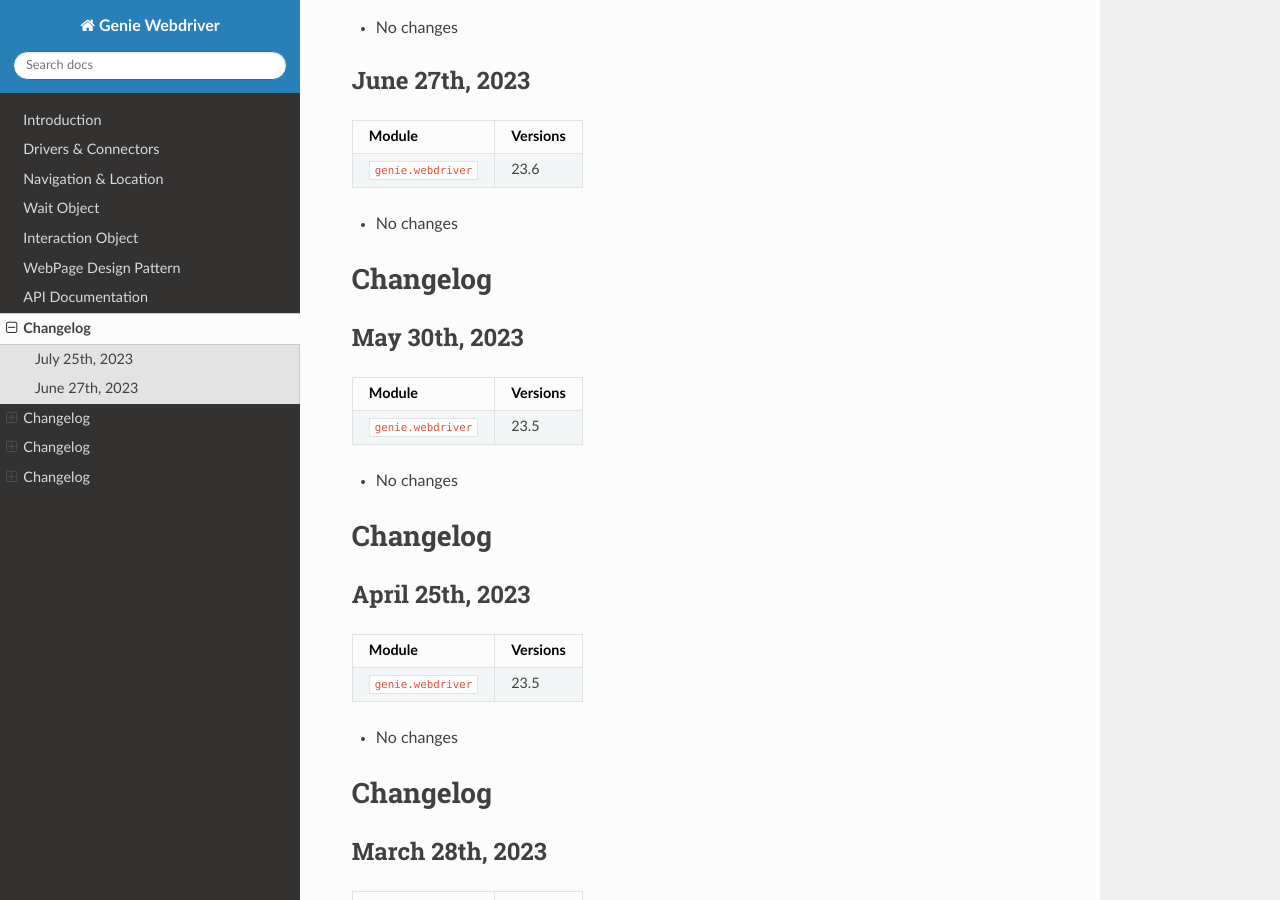
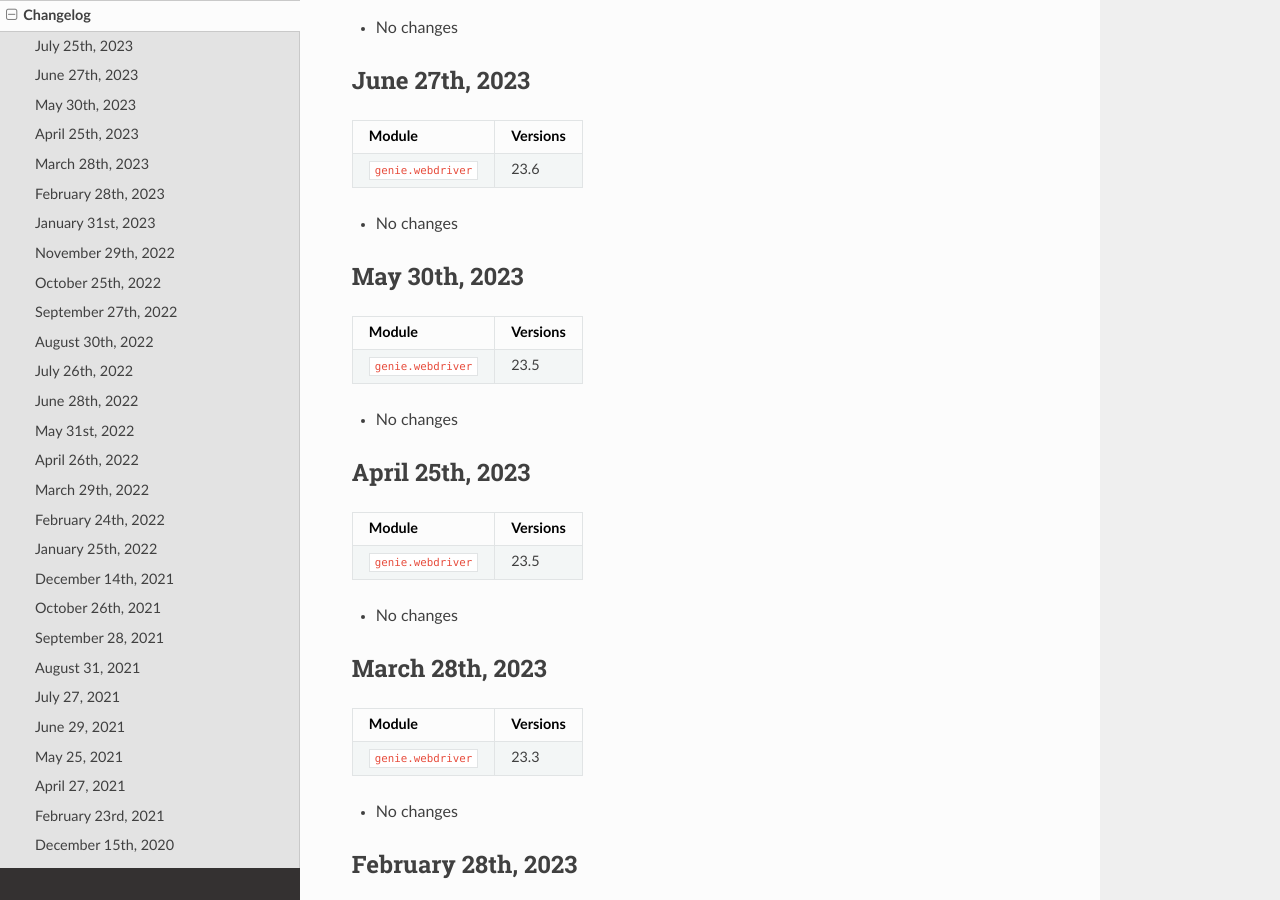
Before and after one commit to CiscoTestAutomation/geniewebdriver, a Sphinx documentation site: the page built from docs/changelog/index.rst, in a window 1280 px wide and 900 px high, scrolled down 292 px. Built offline with Sphinx 7.4.7 and the Read the Docs theme 2.0.0, drawn with Linux system fonts in a browser that asks for light colours.

Commit message:
Releasing v23.7

```diff
--- a/docs/changelog/index.rst
+++ b/docs/changelog/index.rst
@@ -25,8 +25,6 @@ June 27th, 2023
 
 - No changes
 
-Changelog
-=========
 
 May 30th, 2023
 ------------------
@@ -39,8 +37,6 @@ May 30th, 2023
 
 - No changes
 
-Changelog
-=========
 
 April 25th, 2023
 ------------------
@@ -53,8 +49,6 @@ April 25th, 2023
 
 - No changes
 
-Changelog
-=========
 
 March 28th, 2023
 ------------------
```
